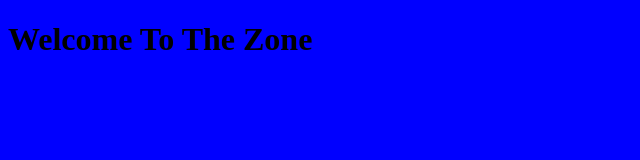
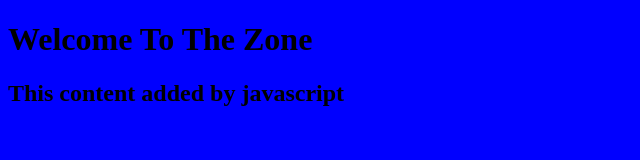
Before and after one commit to JamesSalcedo001/Cool-Bool, a plain HTML site: page index.html in a window 1280 px wide. Shown: the whole page, without its empty margins (0-640 px from the left). Drawn offline with Linux system fonts and the light colour scheme.

Commit message:
add script.js, connect to index.html, changed background color to black

```diff
--- a/index.html
+++ b/index.html
@@ -6,5 +6,6 @@
     </head>
     <body>
         <h1>Welcome To The Zone</h1>
+        <script src="script.js"></script>
     </body>
 </html>
--- /dev/null
+++ b/script.js
@@ -0,0 +1,4 @@
+const h2 = document.createElement("h2");
+h2.textContent = "This content added by javascript"
+
+document.querySelector('body').appendChild(h2);
```
